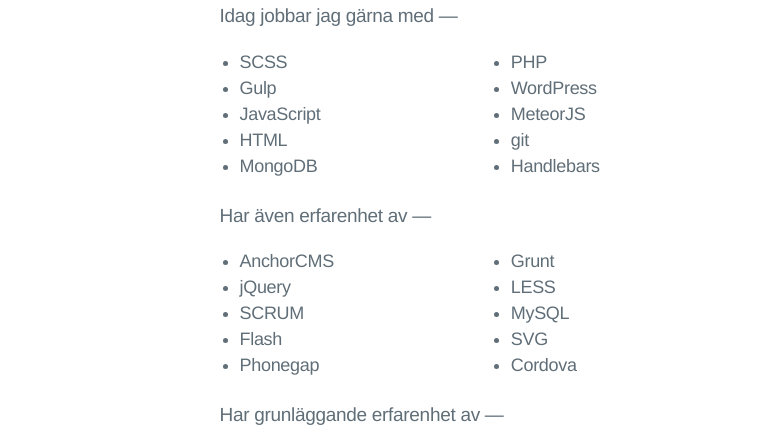
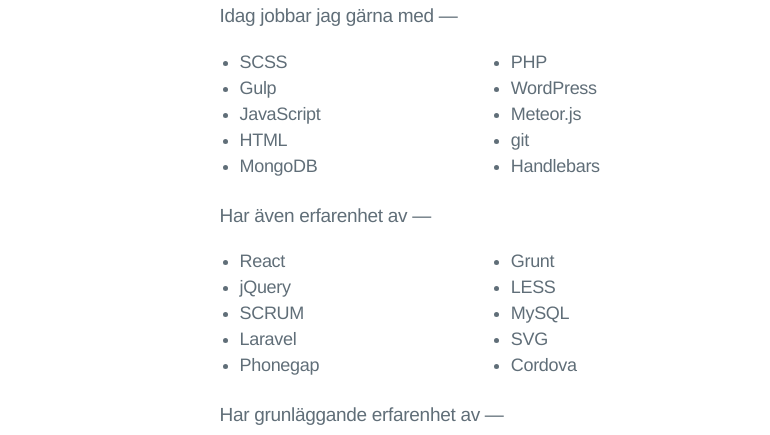
Before and after one commit to hejhansson/hnssn-jekyll, a Jekyll site: the page cv/index.html, which Jekyll copies as it is, in a window 1280 px wide and 900 px high, scrolled down 1243 px. Shown: the part 156-591 px from the top of the window, without its empty margins (368-1138 px from the left). Built offline with Jekyll 4.4.1, drawn with Linux system fonts in a browser that asks for light colours; some web fonts are replaced.

Commit message:
uppdaterat cv

```diff
--- a/cv/index.html
+++ b/cv/index.html
@@ -125,7 +125,7 @@
 									<ul class="mbm">
 										<li>PHP</li>
 										<li>WordPress</li>
-										<li>MeteorJS</li>
+										<li>Meteor.js</li>
 										<li>git</li>
 										<li>Handlebars</li>
 									</ul>
@@ -133,10 +133,10 @@
 										Har även erfarenhet av —
 									</p>
 									<ul>
-										<li>AnchorCMS</li>
+										<li>React</li>
 										<li>jQuery</li>
 										<li>SCRUM</li>
-										<li>Flash</li>
+										<li>Laravel</li>
 										<li>Phonegap</li>
 
 									</ul>
```
